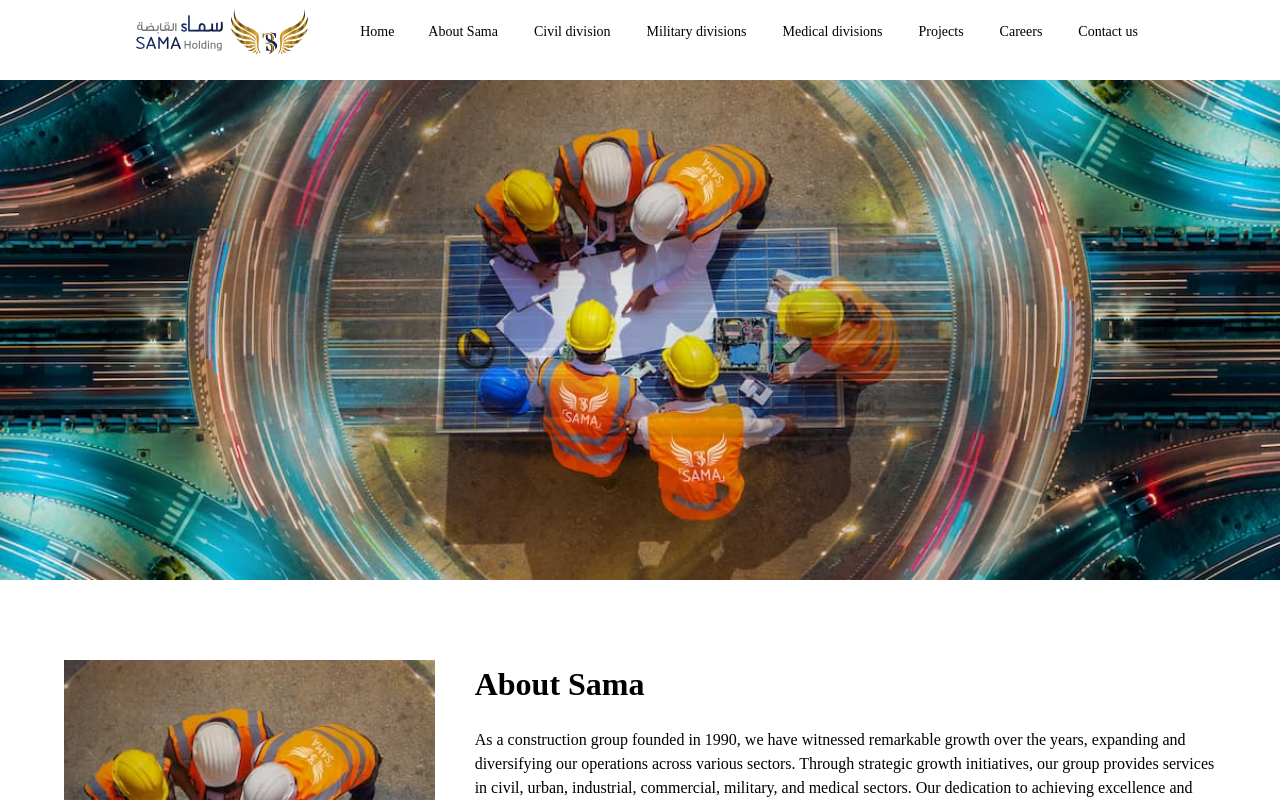
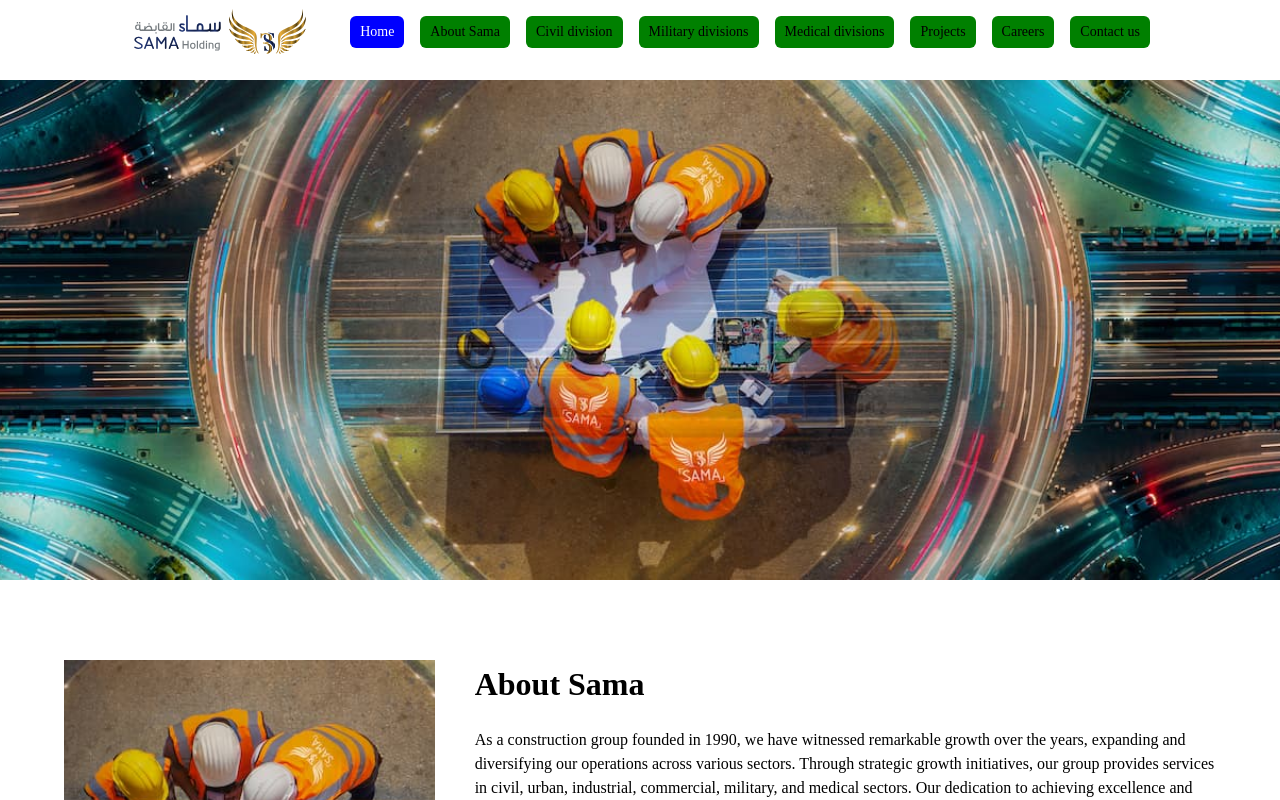
Before and after one commit to Abdallah-Rabie/Sama, a Next.js app: page / in a window 1280 px wide. Shown: the top 800 px of the page. Built offline with nearby package versions, Linux system fonts and the light colour scheme.

Commit message:
update project

```diff
--- a/src/app/globals.css
+++ b/src/app/globals.css
@@ -49,14 +49,24 @@
 }
 
 .nav-link {
- color: black;
+  background-color: green;
   transition: 0.3s;
   padding: 6px 10px;
   border-radius: 6px;
+  display: inline-block;
 }
 
 .nav-link:hover {
-  color: black;
+  background-color: blue;
+}
+
+.nav-active {
+  background-color: blue;
+  color: white;
+  padding: 6px 10px;
+  border-radius: 6px;
+  display: inline-block;
+  transition: 0.3s;
 }
 
 @layer base {
--- a/src/app/page.tsx
+++ b/src/app/page.tsx
@@ -29,7 +29,7 @@ export default function Home() {
       <div className="w-full">
         <Swiper
           modules={[Autoplay, Navigation, Pagination]}
-          spaceBetween={1}
+          // spaceBetween={1}
           slidesPerView={1}
           autoplay={{
             delay: 2500,
```
